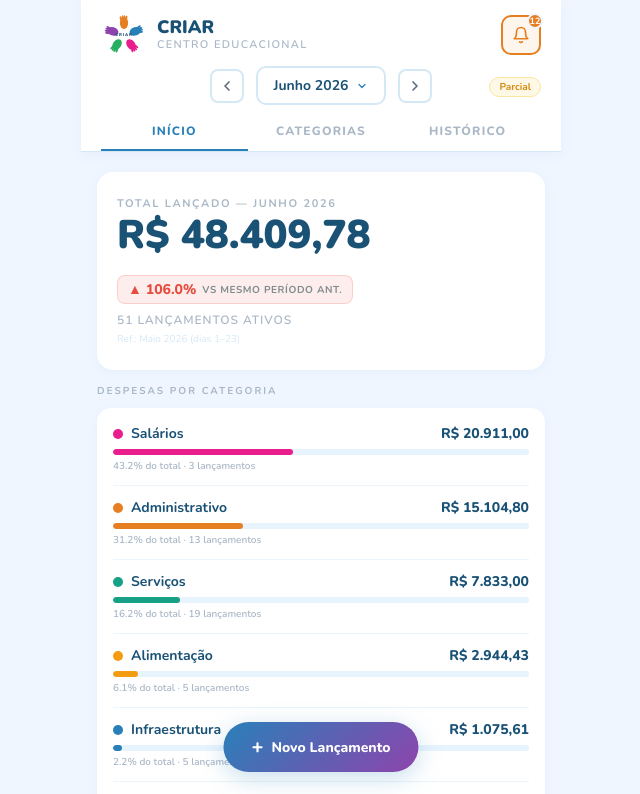
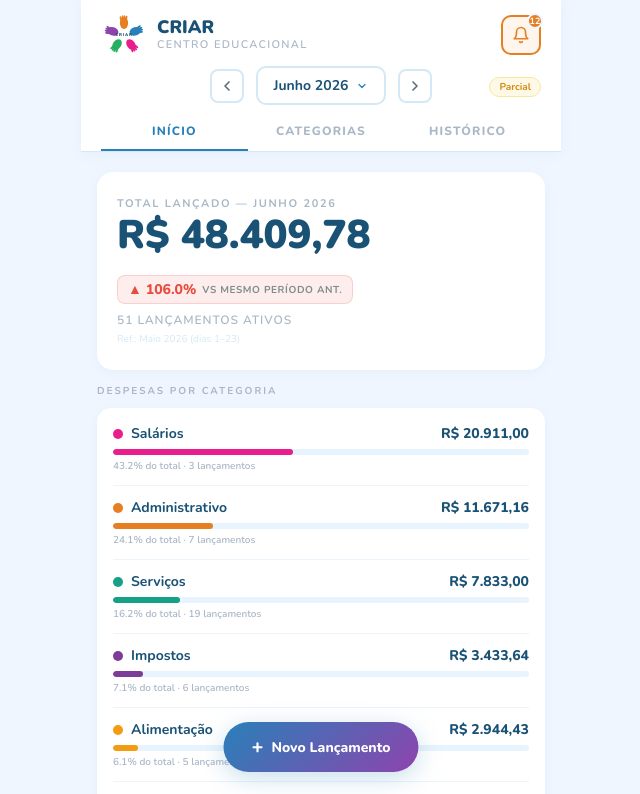
Before and after one commit to gestaoforadacaixa/gestao-criar, a React (Vite) app: page / in a window 1280 px wide. Shown: the top 794 px of the page, without its empty margins (319-959 px from the left). Built offline with nearby package versions, Linux system fonts and the light colour scheme.

Commit message:
Update App.jsx

```diff
--- a/src/App.jsx
+++ b/src/App.jsx
@@ -138,7 +138,7 @@ const JUNHO_DATA = [
   // 15/06 — Extrato bancário
   { id:332, data:"2026-06-15", descricao:"João Carlos Luiz Lima Pri",           categoria:"Serviços",       meio:"Pix",           valor:300.00,  obs:"Extrato Jun/2026 — prestador externo", recorrente:false },
   { id:333, data:"2026-06-15", descricao:"Sempre Nutri Mais",                   categoria:"Alimentação",    meio:"Pix",           valor:245.00,  obs:"Extrato Jun/2026",                     recorrente:false },
-  { id:334, data:"2026-06-15", descricao:"CEF Matriz — FGTS",                  categoria:"Administrativo", meio:"Pix",           valor:217.56,  obs:"Extrato Jun/2026",                     recorrente:true  },
+  { id:334, data:"2026-06-15", descricao:"CEF Matriz — FGTS",                  categoria:"Impostos"        , meio:"Pix",           valor:217.56,  obs:"Extrato Jun/2026",                     recorrente:true  },
   { id:335, data:"2026-06-15", descricao:"AES Eletropaulo — Conta de Luz",     categoria:"Infraestrutura", meio:"Débito",         valor:402.63,  obs:"Extrato Jun/2026",                     recorrente:true  },
   { id:336, data:"2026-06-15", descricao:"Centauro Seguradora",                 categoria:"Administrativo", meio:"Pix",           valor:276.66,  obs:"Extrato Jun/2026",                     recorrente:true  },
   { id:337, data:"2026-06-15", descricao:"Hadou Soluções Financeira",           categoria:"Administrativo", meio:"Pix",           valor:189.90,  obs:"Extrato Jun/2026",                     recorrente:false },
@@ -148,9 +148,9 @@ const JUNHO_DATA = [
   { id:340, data:"2026-06-16", descricao:"Katia do Nascimento",                 categoria:"Serviços",       meio:"Pix",           valor:220.00,  obs:"Extrato Jun/2026 — prestador externo", recorrente:false },
   // 19/06 — Extrato bancário
   { id:341, data:"2026-06-19", descricao:"IFRACTAL Desenvolvimento",            categoria:"Administrativo", meio:"Pix",           valor:99.60,   obs:"Extrato Jun/2026",                     recorrente:false },
-  { id:342, data:"2026-06-19", descricao:"Receita Federal",                     categoria:"Administrativo", meio:"Pix",           valor:189.48,  obs:"Extrato Jun/2026",                     recorrente:false },
-  { id:343, data:"2026-06-19", descricao:"CEF Matriz — FGTS",                  categoria:"Administrativo", meio:"Pix",           valor:1239.38, obs:"Extrato Jun/2026",                     recorrente:true  },
-  { id:344, data:"2026-06-19", descricao:"DARF Tributos Federais",              categoria:"Administrativo", meio:"Débito",         valor:1057.74, obs:"Extrato Jun/2026",                     recorrente:true  },
+  { id:342, data:"2026-06-19", descricao:"Receita Federal",                     categoria:"Impostos"        , meio:"Pix",           valor:189.48,  obs:"Extrato Jun/2026",                     recorrente:false },
+  { id:343, data:"2026-06-19", descricao:"CEF Matriz — FGTS",                  categoria:"Impostos"        , meio:"Pix",           valor:1239.38, obs:"Extrato Jun/2026",                     recorrente:true  },
+  { id:344, data:"2026-06-19", descricao:"DARF Tributos Federais",              categoria:"Impostos"        , meio:"Débito",         valor:1057.74, obs:"Extrato Jun/2026",                     recorrente:true  },
   { id:345, data:"2026-06-19", descricao:"Cleberson Americo de Mora",           categoria:"Serviços",       meio:"Pix",           valor:300.00,  obs:"Extrato Jun/2026 — prestador externo", recorrente:false },
   // 22/06 — Extrato bancário
   { id:346, data:"2026-06-22", descricao:"Bianca Soares Rodrigues",             categoria:"Serviços",       meio:"Pix",           valor:350.00,  obs:"Extrato Jun/2026 — prestador externo", recorrente:false },
@@ -158,8 +158,8 @@ const JUNHO_DATA = [
   { id:348, data:"2026-06-22", descricao:"Pix Enviado CRIAR (operacional)",     categoria:"Administrativo", meio:"Transferência", valor:8700.00, obs:"Extrato Jun/2026 — transf. interna",   recorrente:false },
   // 23/06 — Extrato bancário
   { id:349, data:"2026-06-23", descricao:"META QSM Gerenciamento",              categoria:"Administrativo", meio:"Pix",           valor:750.00,  obs:"Extrato Jun/2026",                     recorrente:false },
-  { id:350, data:"2026-06-23", descricao:"DARF Tributos Federais",              categoria:"Administrativo", meio:"Débito",         valor:596.58,  obs:"Extrato Jun/2026",                     recorrente:false },
-  { id:351, data:"2026-06-23", descricao:"Receita Federal",                     categoria:"Administrativo", meio:"Pix",           valor:132.90,  obs:"Extrato Jun/2026",                     recorrente:false },
+  { id:350, data:"2026-06-23", descricao:"DARF Tributos Federais",              categoria:"Impostos"        , meio:"Débito",         valor:596.58,  obs:"Extrato Jun/2026",                     recorrente:false },
+  { id:351, data:"2026-06-23", descricao:"Receita Federal",                     categoria:"Impostos"        , meio:"Pix",           valor:132.90,  obs:"Extrato Jun/2026",                     recorrente:false },
 ].map(t=>({...t, classe:"Empresa", excluido:false, motivoExclusao:""}));
 
 // ─── Helpers ──────────────────────────────────────────────────────────────────
```
